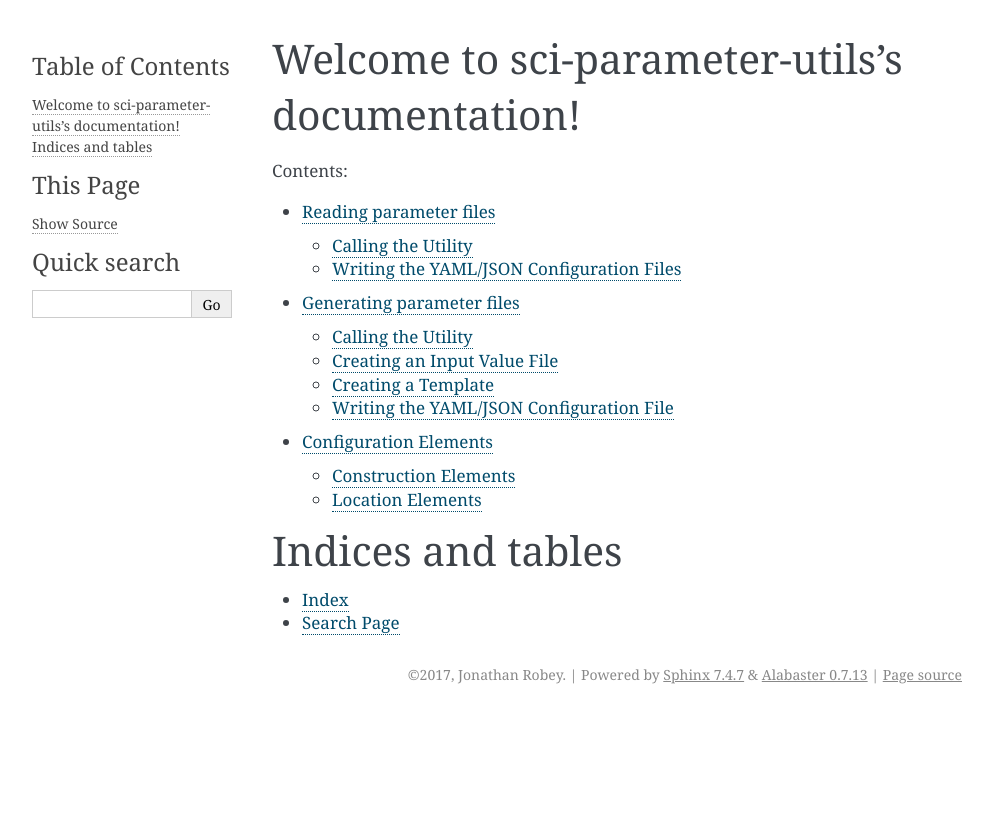
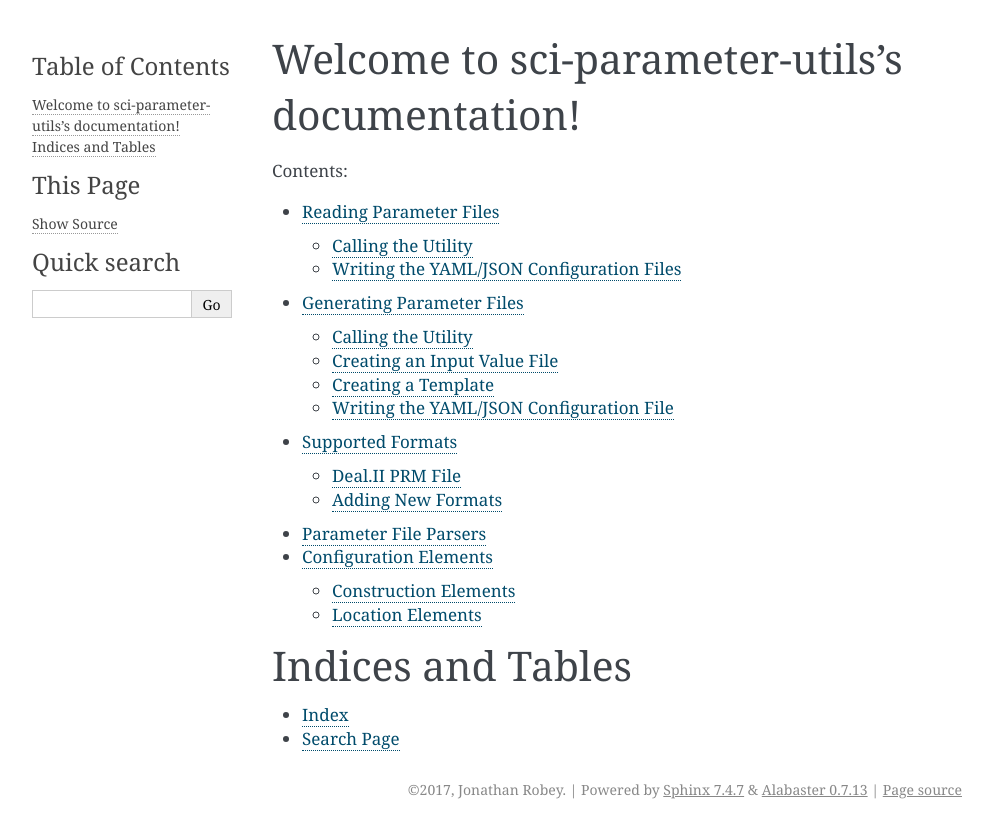
Before and after one commit to class4kayaker/NonDimensional_Calculators, a Sphinx documentation site: the page built from doc/index.rst, in a window 1280 px wide. Shown: the top 838 px of the page, without its empty margins (148-1141 px from the left). Built offline with Sphinx 7.4.7, drawn with Linux system fonts in a browser that asks for light colours.

Commit message:
Begin extensions section

```diff
--- a/doc/conf.py
+++ b/doc/conf.py
@@ -29,7 +29,9 @@
 # Add any Sphinx extension module names here, as strings. They can be
 # extensions coming with Sphinx (named 'sphinx.ext.*') or your custom
 # ones.
-extensions = ['sphinx.ext.autodoc','sphinxcontrib.programoutput']
+extensions = ['sphinx.ext.autodoc',
+              'sphinx.ext.napoleon',
+              'sphinxcontrib.programoutput']
 
 # Add any paths that contain templates here, relative to this directory.
 templates_path = ['_templates']
@@ -145,8 +147,8 @@
 # html_logo = None
 
 # The name of an image file (relative to this directory) to use as a favicon of
-# the docs.  This file should be a Windows icon file (.ico) being 16x16 or 32x32
-# pixels large.
+# the docs.  This file should be a Windows icon file (.ico) being
+# 16x16 or 32x32 pixels large.
 #
 # html_favicon = None
 
@@ -259,7 +261,8 @@
 # (source start file, target name, title,
 #  author, documentclass [howto, manual, or own class]).
 latex_documents = [
-    (master_doc, 'sci-parameter-utils.tex', u'sci-parameter-utils Documentation',
+    (master_doc, 'sci-parameter-utils.tex',
+     u'sci-parameter-utils Documentation',
      u'Jonathan Robey', 'manual'),
 ]
 
--- a/doc/index.rst
+++ b/doc/index.rst
@@ -6,13 +6,15 @@
 .. toctree::
    :maxdepth: 2
 
-   Reading parameter files <print>
-   Generating parameter files <generate>
+   Reading Parameter Files <print>
+   Generating Parameter Files <generate>
+   Supported Formats <formats>
+   Parameter File Parsers <parsers>
    Configuration Elements <elements>
 
 
 
-Indices and tables
+Indices and Tables
 ==================
 
 * :ref:`genindex`
```
Also changed, not shown: doc/formats.rst (added, +14 -0 lines), doc/parsers.rst (added, +8 -0 lines).
